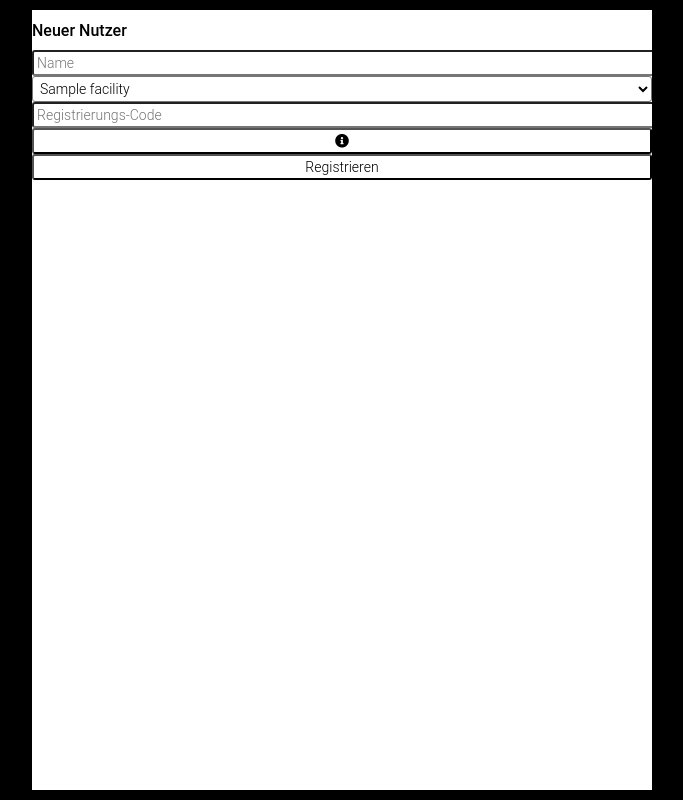
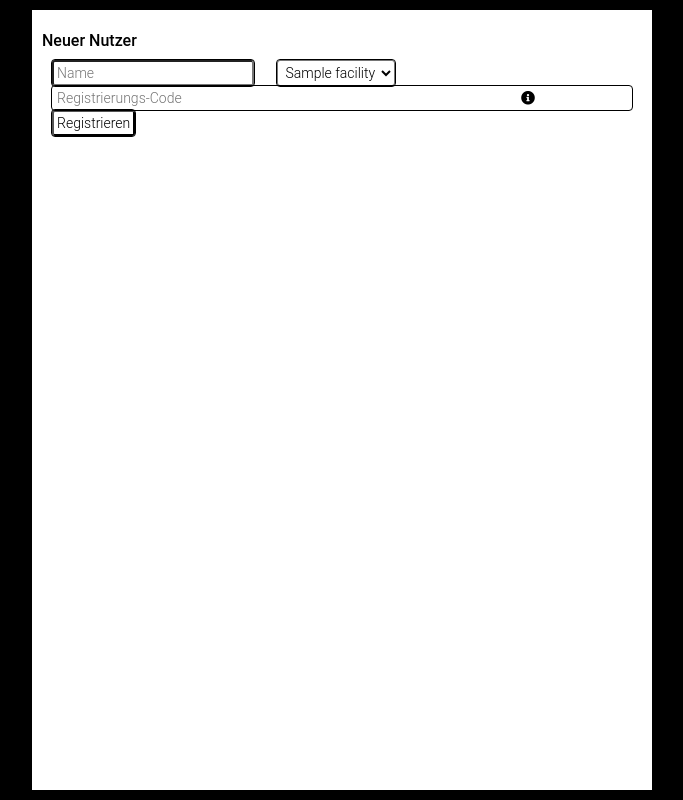
Before and after one commit to Dronesome-Archive/server, a Flask app: page /register in a window 1280 px wide. Shown: the whole page, without its empty margins (298-981 px from the left). Run offline with Flask 2, Linux system fonts and the light colour scheme; a database or web service that is not in the repository returns one stand-in record (values such as "Sample title").

Commit message:
changed css

```diff
--- a/static/styles.css
+++ b/static/styles.css
@@ -5,6 +5,20 @@
     --col_fg: black;
     --col_fg_focus: green;
     --col_fg_placeholder: grey;
+}
+
+
+/* GENERAL */
+
+* {
+    font-family: 'Roboto', 'sans-serif';
+    font-weight: 300;
+    font-size: 14px;
+}
+
+h1 {
+    font-weight: 500;
+    font-size: 16px;
 }
 
 
@@ -25,6 +39,7 @@ body {
 
 .inner_body > div {
     margin: 10px;
+    padding: 10px;
     background: var(--col_bg);
 }
 
@@ -33,31 +48,41 @@ body {
     overflow-y: auto;
 }
 
-
-/* COSMETICS */
-
-* {
-    font-family: 'Roboto', 'sans-serif';
-    font-weight: 300;
-    font-size: 14px;
+.bottom {
+    bottom: 0;
+    margin: auto 0;
+    width: 80%;
 }
 
-h1 {
-    font-weight: 500;
-    font-size: 16px;
+
+/* ITEMS */
+
+.item {
+    background-color: white;
+    margin: auto 10px;
+    padding: 3px;
+    border-radius: 3px;
+    outline: var(--col_fg) 1px solid;
 }
 
-input, select, button {
-    background-color: white;
-    width: 100%;
-    margin-left: auto;
-    margin-right: 0;
-    padding: 3px;
-    border-radius: 3px;
+.item:focus {
+    outline: var(--col_fg_focus) 1px solid;
 }
 
-input:focus, select:focus, button:focus {
-    outline: var(--col_fg_focus) 1px solid;
+.item > input, .item > button {
+    flex-grow:2;
+    border:none;
+    outline: none;
+    background: transparent;
+}
+
+.item > input:focus, .item > button:focus {
+    outline: none;
+}
+
+.multi_item {
+    display: flex;
+    flex-direction: row;
 }
 
 
--- a/templates/register.html
+++ b/templates/register.html
@@ -2,17 +2,17 @@
 {% block main %}
     <h1>Neuer Nutzer</h1>
     <form method="post">
-        <input name="name" type="text" placeholder="Name"/>
-        <select name="facility">
+        <input class="item" name="name" type="text" placeholder="Name"/>
+        <select class="item" name="facility">
             {% for facility in facilities %}
                 <option name="{{ facility.id }}">{{ facility.name }}</option>
             {% endfor %}
         </select>
-        <div class="right-button">
+        <div class="item multi_item">
             <input name="key" type="text" placeholder="Registrierungs-Code"/>
             <button onclick="show_popup('sign_in_key_info')"><i class="fas fa-info-circle"></i></button>
         </div>
-        <button type="submit">Registrieren</button>
+        <button class="item" type="submit">Registrieren</button>
     </form>
     <div class="popup" id="sign_in_key_info">
         <p>Der Code muss von einem angemeldeten Mitarbeiter auf der <i class="fas fa-list"></i>-Seite generiert werden.
```
Lines whose indentation alone changed are shown as unchanged.
